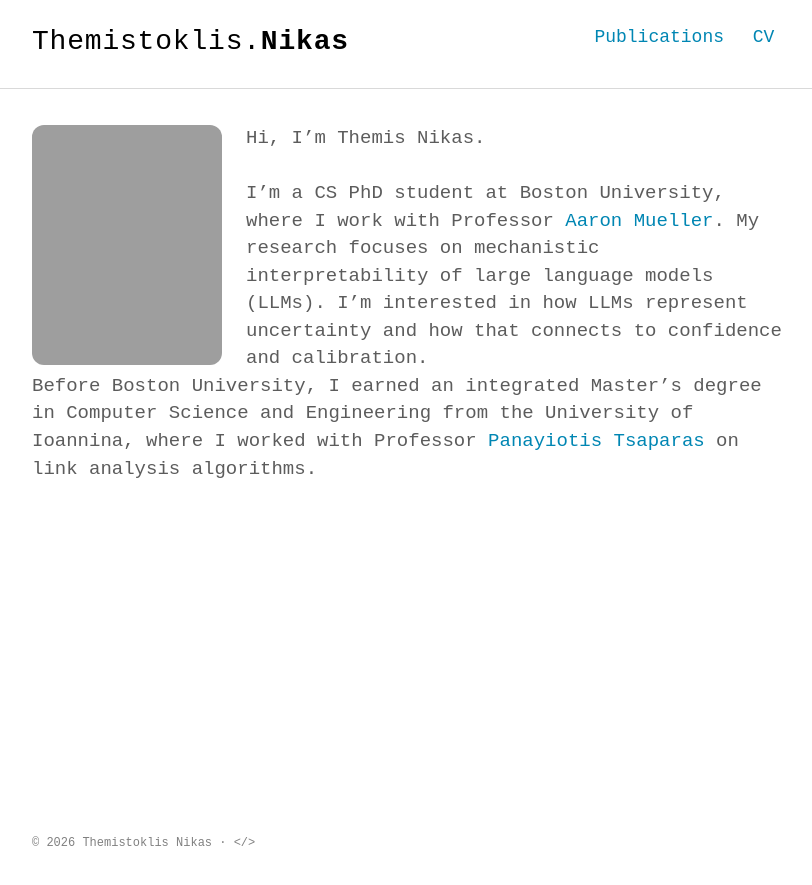
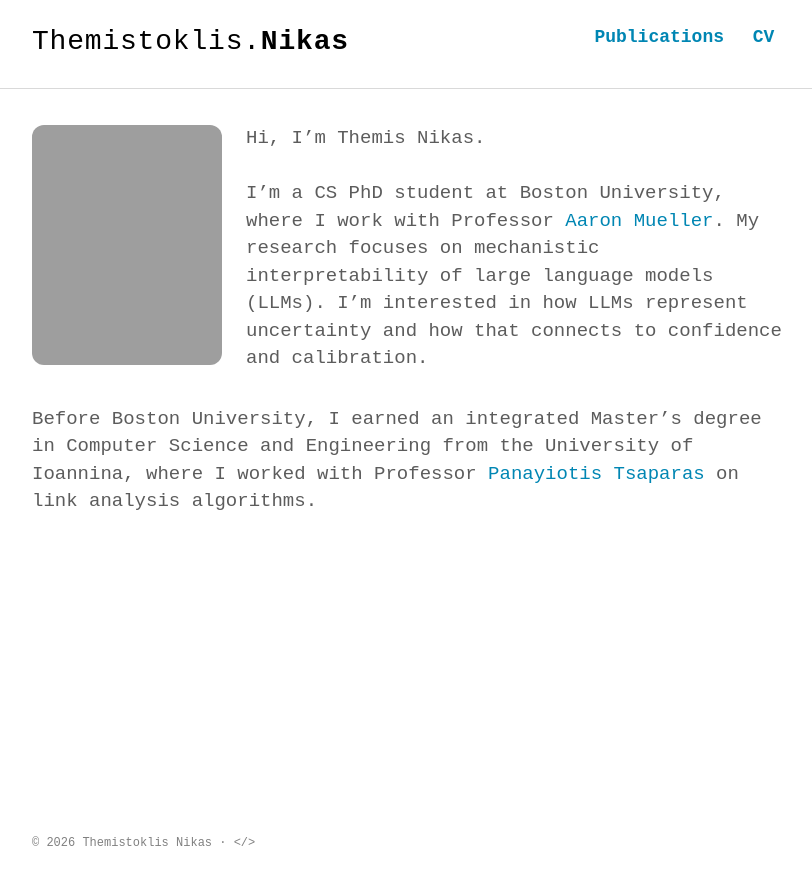
Before and after one commit to tnikas/tnikas.github.io, a Jekyll site: the page built from index.html, in a window 1280 px wide. Shown: the top 885 px of the page, without its empty margins (232-1044 px from the left). Built offline with Jekyll 4.4.1, drawn with Linux system fonts in a browser that asks for light colours; some web fonts are replaced.

Commit message:
More updates

```diff
--- a/assets/scss/_layout.scss
+++ b/assets/scss/_layout.scss
@@ -121,8 +121,8 @@ hr {
     margin-bottom: 0;
   }
 
-  > .container > .lead + .lead {
-    margin-top: $base-spacing;
+  .intro-main + .lead {
+    margin-top: $base-spacing * 1.15;
   }
 
   .intro-photo {
@@ -210,6 +210,7 @@ hr {
   a {
     @extend .link;
     font-size: rem(18);
+    font-weight: 600;
   }
 }
 
```
